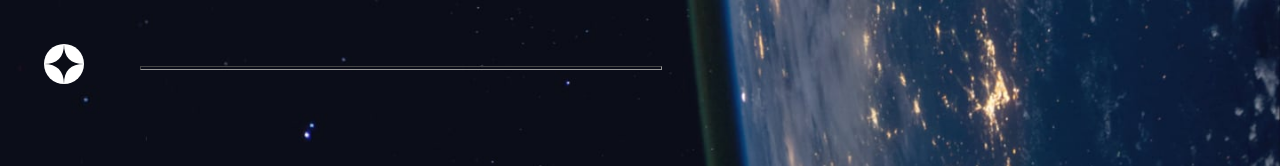
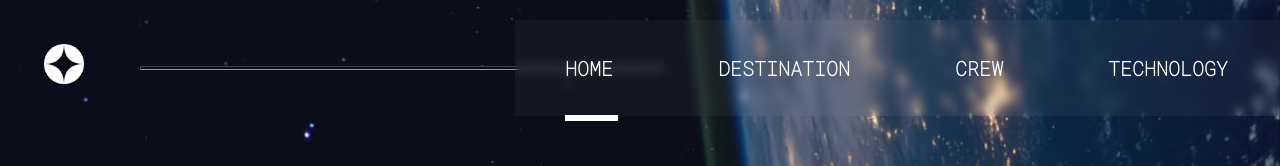
Before and after one commit to VictorGabriel-Oliveira/space-tourism, a React (Vite) app: page / in a window 1280 px wide. Shown: the top 166 px of the page. Built offline with nearby package versions, Linux system fonts and the light colour scheme; a web font is replaced by a local one.

Commit message:
modified Header Component

```diff
--- a/src/components/Header/Header.tsx
+++ b/src/components/Header/Header.tsx
@@ -31,7 +31,7 @@ export const Header = () =>{
                     <li className={`${locationName === '/destination' ? 'active' : '' }`} key="DESTINATION">
                         <strong>01</strong>
 
-                        <Link to="/destination">DESTINATION</Link>
+                        <Link to="/destination/moon">DESTINATION</Link>
                     </li>
                     <li className={`${locationName === '/crew' ? 'active' : '' }`} key="CREW">
                         <strong>02</strong>
--- a/src/components/Header/header.scss
+++ b/src/components/Header/header.scss
@@ -27,7 +27,7 @@
     }
 
     .menu{
-
+        z-index: 1000;
         display: flex;
         flex-direction: column;
 
@@ -85,7 +85,7 @@
        }
        .menu{
            .close{display: none;}
-
+           display:   flex !important;
            border: none;
            background-color: rgba(255, 255, 255, 0.04);
            backdrop-filter: blur(0);
@@ -126,6 +126,7 @@
             margin-left:20px ;
         }
         .menu{
+
             width: 60vw;
             backdrop-filter: blur(5px);
 
```
